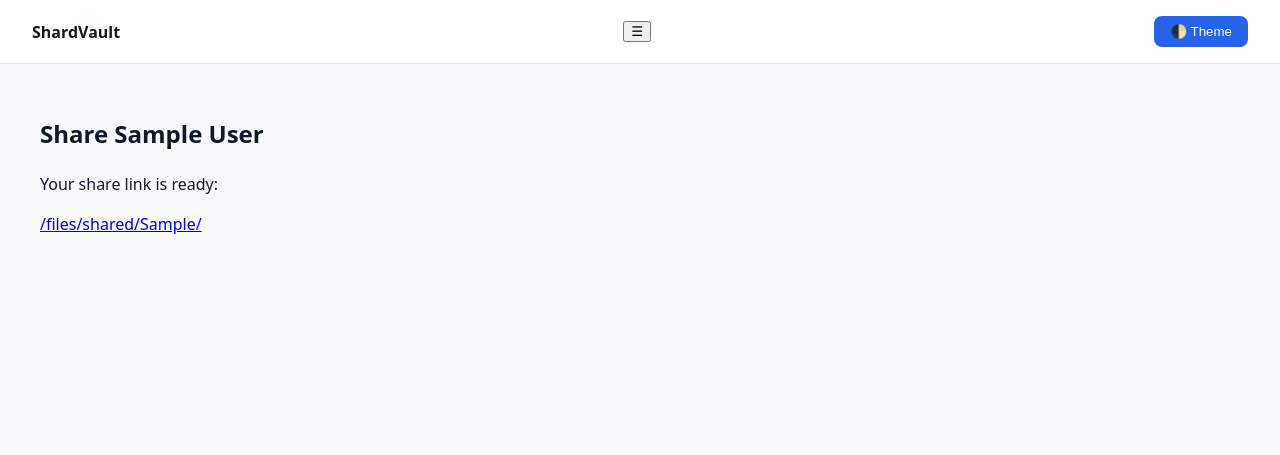
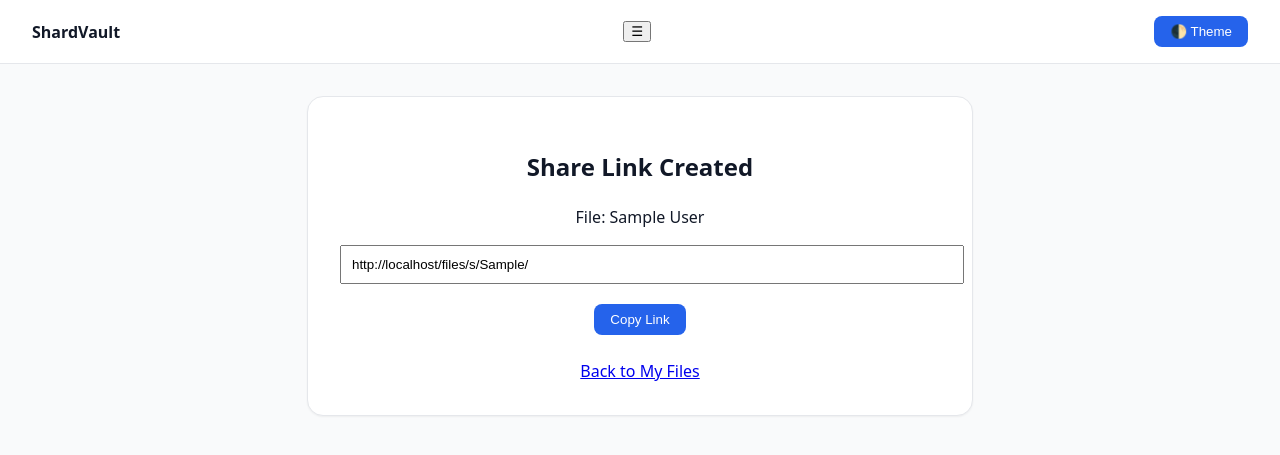
Before and after one commit to farazalisayyed2728/Shard-Vault, a Django app: template templates/files/share_link.html in a window 1280 px wide. Shown: the top 455 px of the page. Run offline with Django 5.2, Linux system fonts and the light colour scheme; the template is opened without the code that fills it: most values are stand-ins (such as "Sample title", 1, 10 or a date in 2020); parts of the project's set-up code (start-up, migrations or seed data) failed here and were passed over.

Commit message:
temp share link

```diff
--- a/templates/files/share_link.html
+++ b/templates/files/share_link.html
@@ -1,6 +1,11 @@
 {% extends 'base.html' %}
 {% block content %}
-<h2>Share {{ file.display_name }}</h2>
-<p>Your share link is ready:</p>
-<p><a href="{% url 'public_share_download' raw_token %}">{% url 'public_share_download' raw_token %}</a></p>
+<div class="card" style="max-width: 600px; margin: auto; text-align: center;">
+    <h2>Share Link Created</h2>
+    <p>File: {{ file.display_name }}</p>
+    <input type="text" value="{{ request.scheme }}://{{ request.get_host }}/files/s/{{ raw_token }}/" readonly style="width: 100%; padding: 10px; margin-bottom: 20px;" id="share-url">
+    <button class="btn" onclick="navigator.clipboard.writeText(document.getElementById('share-url').value); alert('Copied!');">Copy Link</button>
+    <br><br>
+    <a href="{% url 'file_list' %}">Back to My Files</a>
+</div>
 {% endblock %}
```
